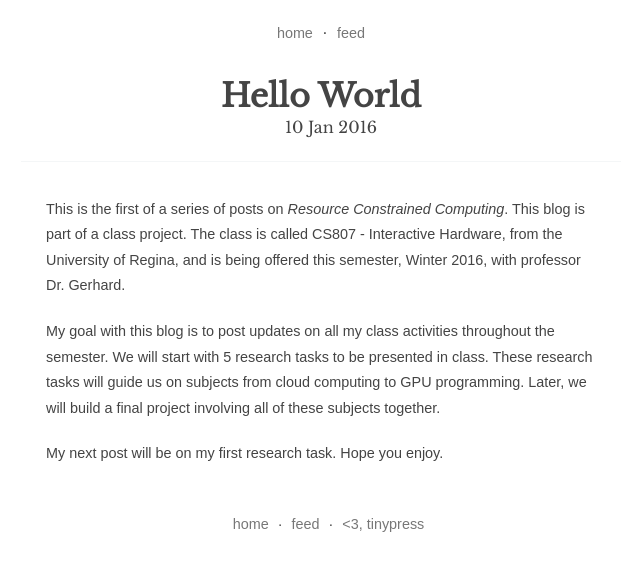
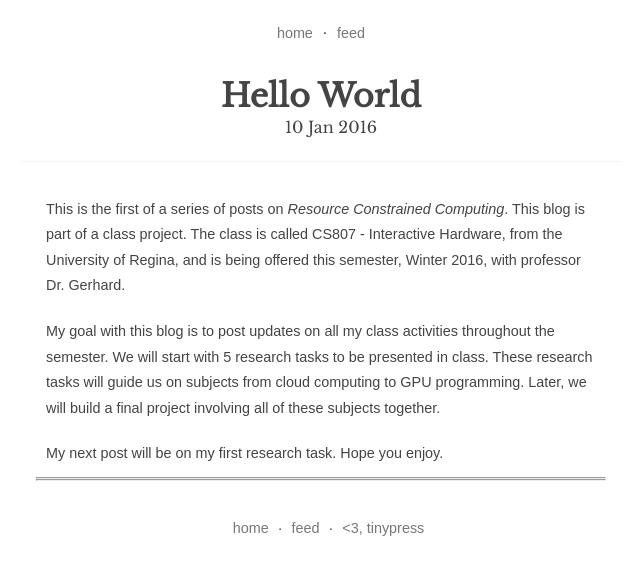
Before and after one commit to jhonatanoliveira/cs807-notebook, a Jekyll site: the page built from _posts/2016-01-10-hello-world.markdown, in a window 1280 px wide. Shown: the top 575 px of the page, without its empty margins (319-959 px from the left). Built offline with Jekyll 4.4.1, drawn with Linux system fonts in a browser that asks for light colours; comment, search, counter and statistics services are not loaded.

Commit message:
Add lines between comment's box

```diff
--- a/_layouts/post.html
+++ b/_layouts/post.html
@@ -21,6 +21,8 @@
     <article>
         {{ content }}
 
+        <!-- Begin Disqus code for comments -->
+        <hr>
         <div id="disqus_thread"></div>
         <script>
         /**
@@ -43,6 +45,8 @@
         })();
         </script>
         <noscript>Please enable JavaScript to view the <a href="https://disqus.com/?ref_noscript" rel="nofollow">comments powered by Disqus.</a></noscript>
+        <hr>
+        <!-- End Disqus code for comments -->
 
         {% for post in site.posts %}
             {% if post.url == page.url %}
```
